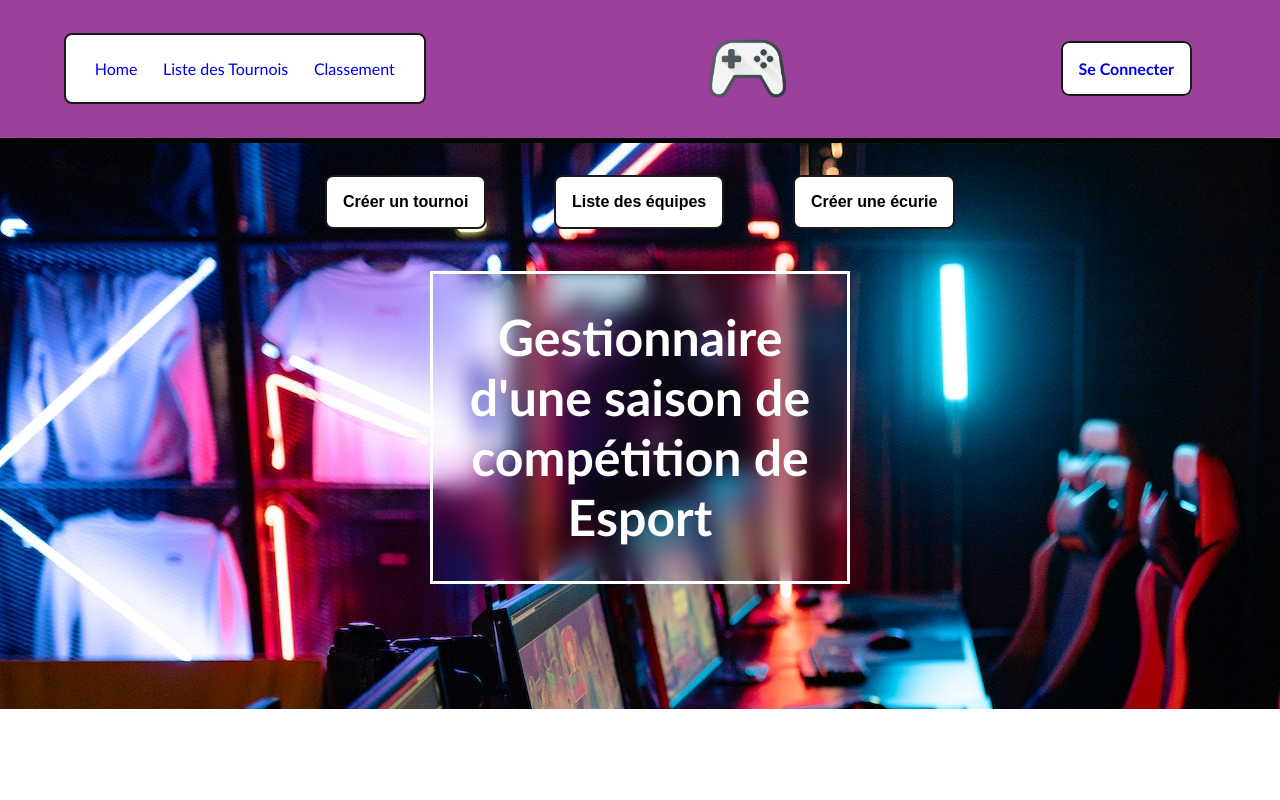
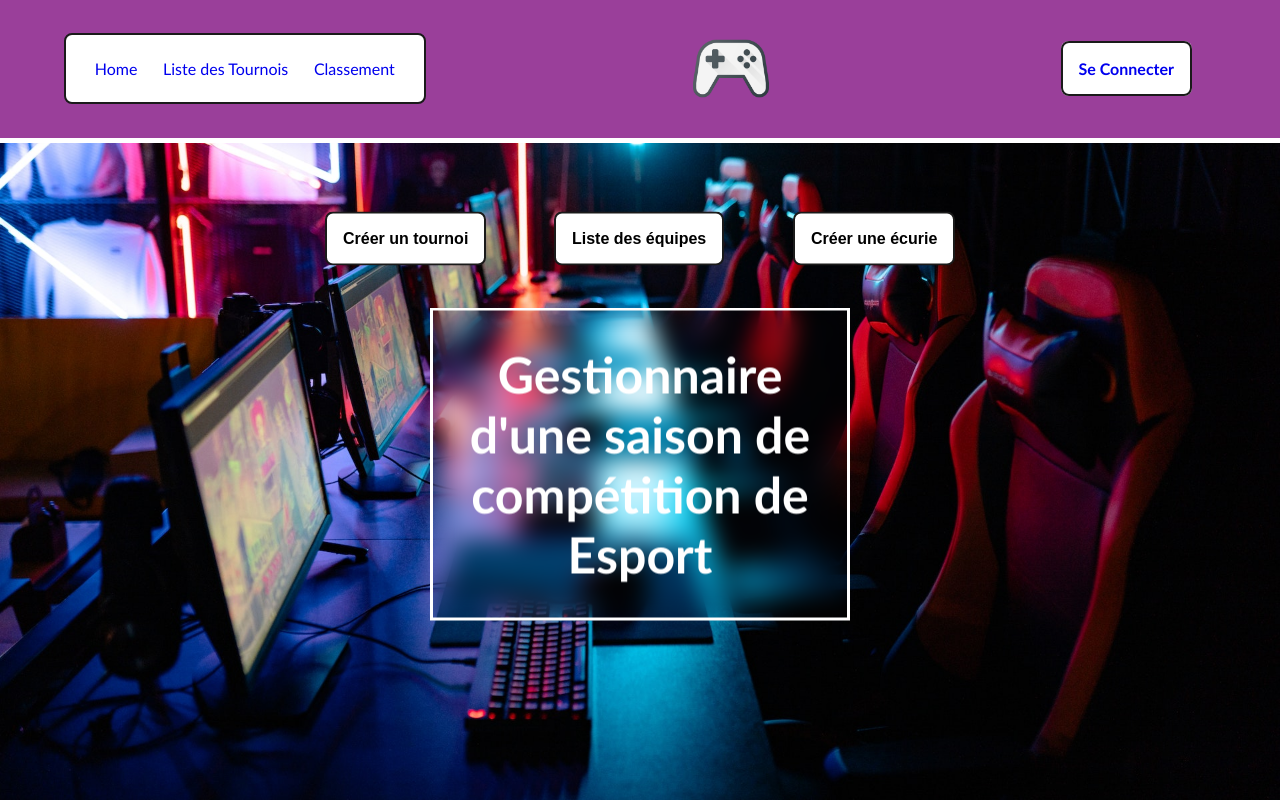
Before and after one commit to FabioBnt/SAE-ESPORT, a PHP site: page /index.php in a window 1280 px wide. Run offline with PHP 8.4, Linux system fonts and the light colour scheme.

Commit message:
fixes to css for menu and index

```diff
--- a/style.css
+++ b/style.css
@@ -5,6 +5,11 @@
 .accueil{
     margin:0;
     font-family: 'Trebuchet MS', 'Lucida Sans Unicode', 'Lucida Grande', 'Lucida Sans', Arial, sans-serif;
+    background: url("./img/fondecranpasflou.jpg") no-repeat center fixed;
+    -webkit-background-size: cover;
+    -moz-background-size: cover;
+    -o-background-size: cover;
+    background-size: cover;
 }
 /*------------*/
 /*  TABLEAU   */
@@ -63,6 +68,7 @@ header {
     pointer-events: auto;
     background-color: rgb(154, 63, 154);
     border-bottom: solid 5px;
+    border-color: white;
 }
 header a{
     text-decoration: none;
@@ -73,7 +79,7 @@ header a{
 .menucenter{
     padding:0.8em;
     display: block;
-    margin-left: 45px;
+    margin-left: auto;
     margin-right: auto;
 }
 /*------------*/
@@ -91,8 +97,6 @@ header a{
     display: flex;
     width: 100%;
     box-sizing: border-box;
-    justify-content: flex-start;
-    align-items: center;
     padding:0.3em;
 }
 /*---------------*/
@@ -141,8 +145,11 @@ header a{
 /*FOND DU MAIN*/
 /*------------*/
 .accueilmain{
-    height: 566px;
-    background-image:url("./img/fondecranpasflou.jpg");
+    margin: 0;
+    position: absolute;
+    top: 50%;
+    -ms-transform: translateY(-50%);
+    transform: translateY(-50%);
 }
 .mainA{
     display:grid;
```
